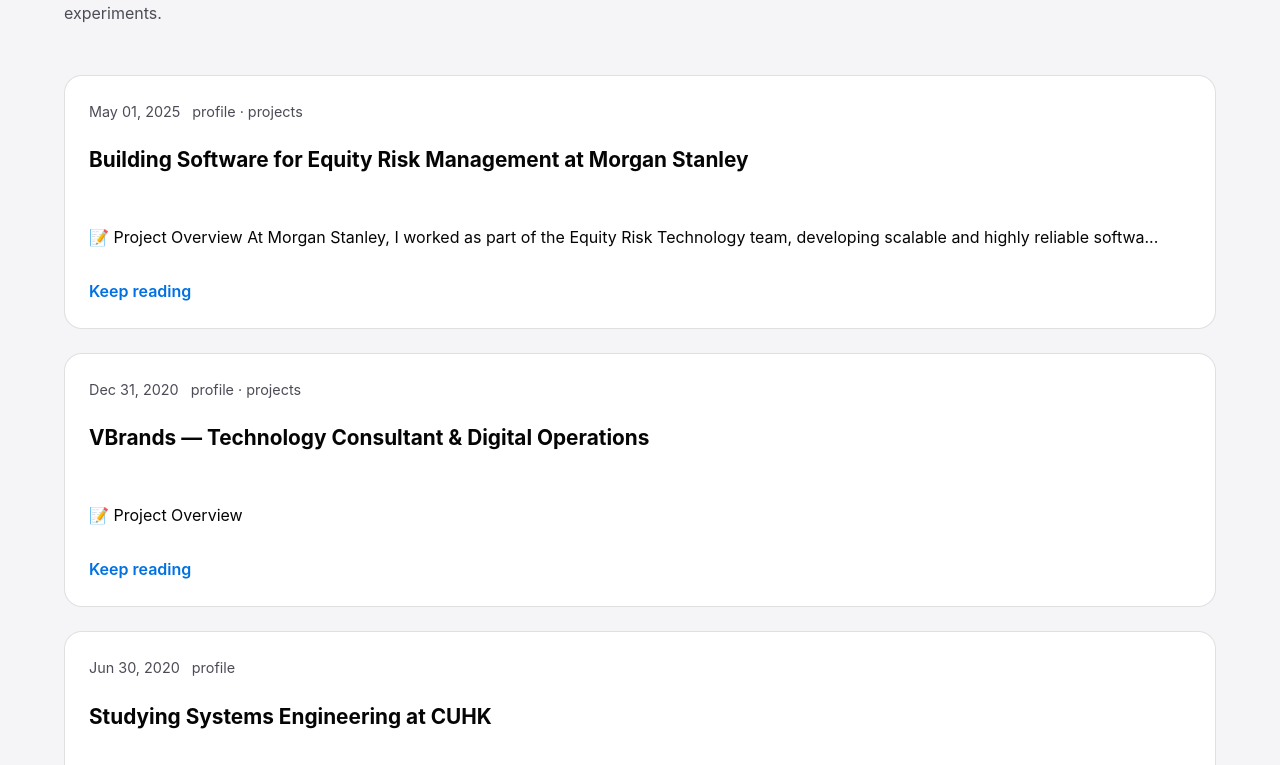
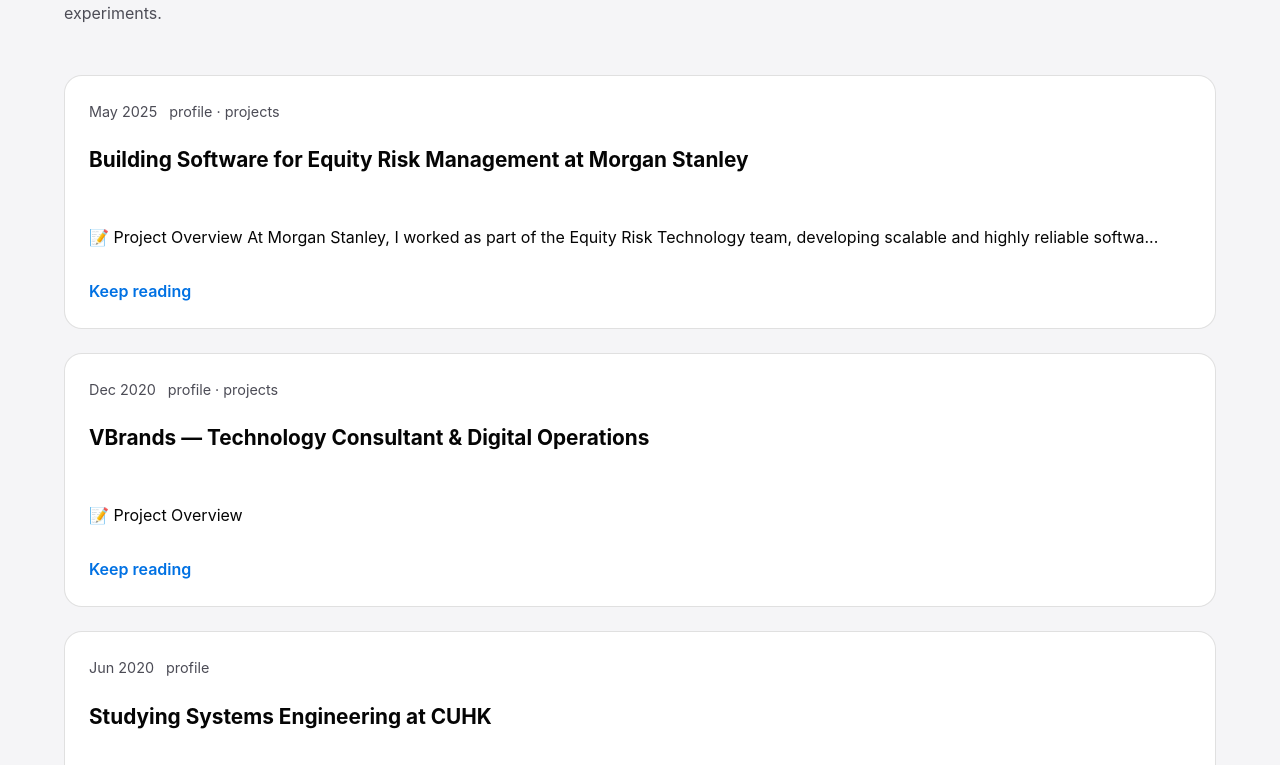
Before and after one commit to dulangaj/dulangaj.github.io, a Jekyll site: the page built from index.html, in a window 1280 px wide and 1400 px high, scrolled down 3580 px. Shown: the part 157-922 px from the top of the window. Built offline with Jekyll 4.4.1, drawn with Linux system fonts in a browser that asks for light colours; the list of posts is cut into pages by our own code.

Commit message:
Date display improvements

```diff
--- a/_layouts/category.html
+++ b/_layouts/category.html
@@ -34,7 +34,7 @@
             {% endif %}
             <div class="catalog-body">
               <p class="catalog-meta">
-                <span>{{ post.date | date: "%b %d, %Y" }}</span>
+                <span>{{ post.date | date: "%b %Y" }}</span>
                 {% if post.tags %}
                   <span>{{ post.tags | join: " · " }}</span>
                 {% endif %}
--- a/_layouts/home.html
+++ b/_layouts/home.html
@@ -120,11 +120,11 @@
     {% for post in latest_posts limit: 3 %}
       <li class="writing-card" data-reveal>
         <article>
-          <p class="writing-meta">
-            <span>{{ post.date | date: "%b %d, %Y" }}</span>
-            {% if post.categories %}
-              <span>{{ post.categories | join: " · " }}</span>
-            {% endif %}
+            <p class="writing-meta">
+              <span>{{ post.date | date: "%b %Y" }}</span>
+              {% if post.categories %}
+                <span>{{ post.categories | join: " · " }}</span>
+              {% endif %}
           </p>
           <h3>
             <a href="{{ post.url | relative_url }}">{{ post.title }}</a>
--- a/_layouts/profile.html
+++ b/_layouts/profile.html
@@ -126,7 +126,7 @@
             {% endif %}
             <div class="work-body">
               <p class="work-meta">
-                <span>{{ post.date | date: "%b %d, %Y" }}</span>
+                <span>{{ post.date | date: "%b %Y" }}</span>
                 {% if post.tags %}
                   <span>{{ post.tags | join: " · " }}</span>
                 {% endif %}
```
